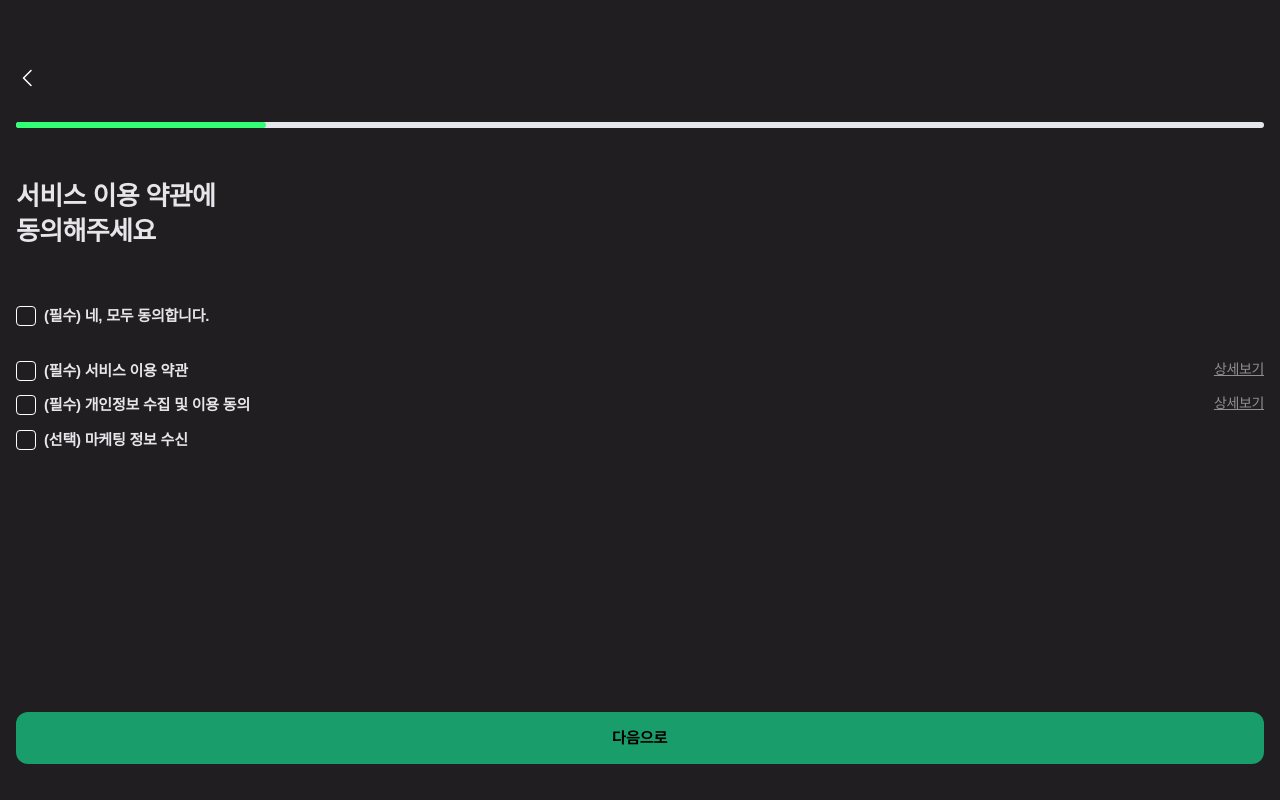
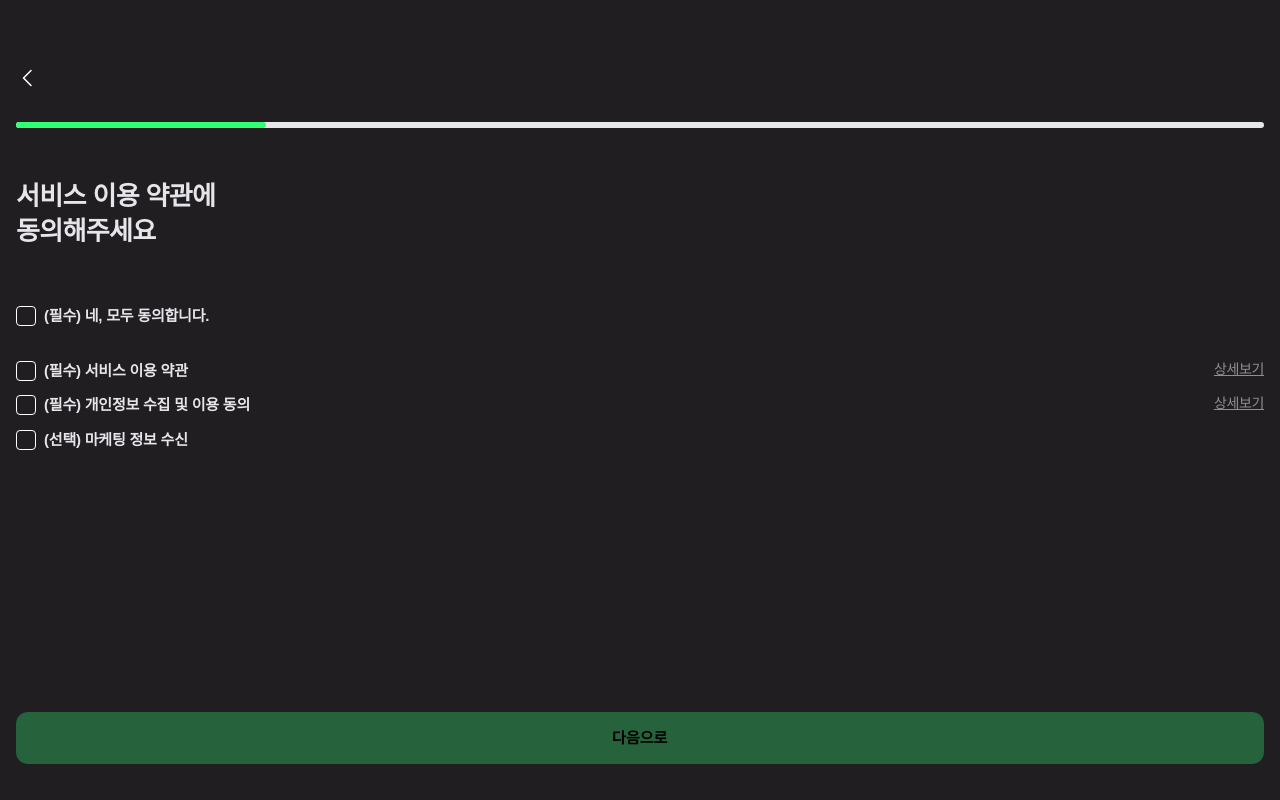
Before and after one commit to dnd-side-project/dnd-13th-6-frontend, a Next.js app in the folder web/: page /login/terms in a window 1280 px wide. Built offline with nearby package versions, Linux system fonts and the light colour scheme.

Commit message:
style:버튼 disabled 색상 변경

```diff
--- a/web/app/globals.css
+++ b/web/app/globals.css
@@ -6,7 +6,7 @@
     --color-background: #211e22;
     --color-text: #ffffff;
     --color-pressed: #278847;
-    --color-disabled: #189d6b;
+    --color-disabled: rgba(50, 255, 118, 0.3); ;
     --color-gray-10: #F2F2F7;
     --color-gray-20: #E5E5EA;
     --color-gray-30: #D1D1D6;
--- a/web/components/common/Button.tsx
+++ b/web/components/common/Button.tsx
@@ -1,6 +1,5 @@
 'use client';
 import { useState } from 'react';
-import clsx from 'clsx';
 import { twMerge } from 'tailwind-merge';
 
 type ButtonProps = {
@@ -19,13 +18,11 @@ export default function Button({
   const [isPressed, setIsPressed] = useState(false);
 
   const buttonClass = twMerge(
-    clsx(
-      'font-pretendard font-bold text-black px-6 py-2 rounded-xl', // 기본값
-      isPressed && 'bg-pressed',
-      disabled && 'bg-disabled',
-      !isPressed && !disabled && 'bg-primary',
-      className
-    )
+    'font-pretendard font-bold text-black px-6 py-2 rounded-xl', // 기본값
+    isPressed && 'bg-pressed',
+    disabled && 'bg-disabled',
+    !isPressed && !disabled && 'bg-primary',
+    className
   );
 
   return (
```
